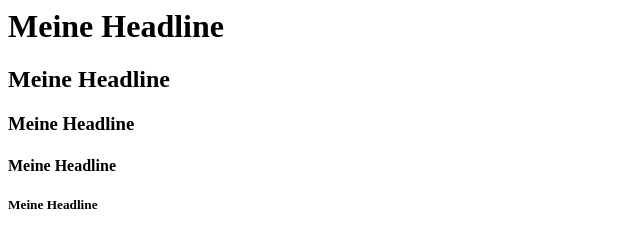
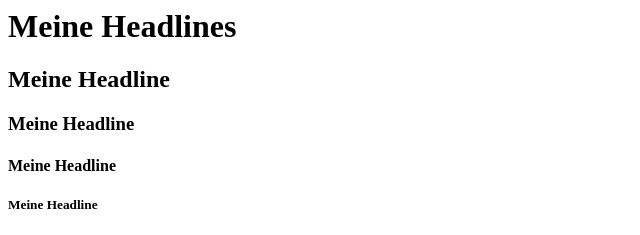
Before and after one commit to tranlaura/laura.github.io, a plain HTML site: page index.html in a window 1280 px wide. Shown: the top 235 px of the page, 0-640 px from the left. Drawn offline with Linux system fonts and the light colour scheme.

Commit message:
add new index

```diff
--- a/index.html
+++ b/index.html
@@ -8,7 +8,7 @@
 
   <!-- Headlines -->
 
-  <h1>Meine Headline</h1>
+  <h1>Meine Headlines</h1>
   <h2>Meine Headline</h2>
   <h3>Meine Headline</h3>
   <h4>Meine Headline</h4>
```
